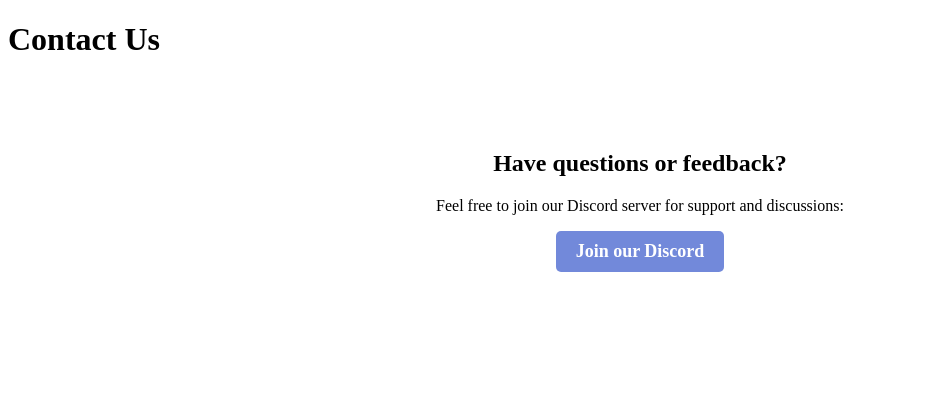
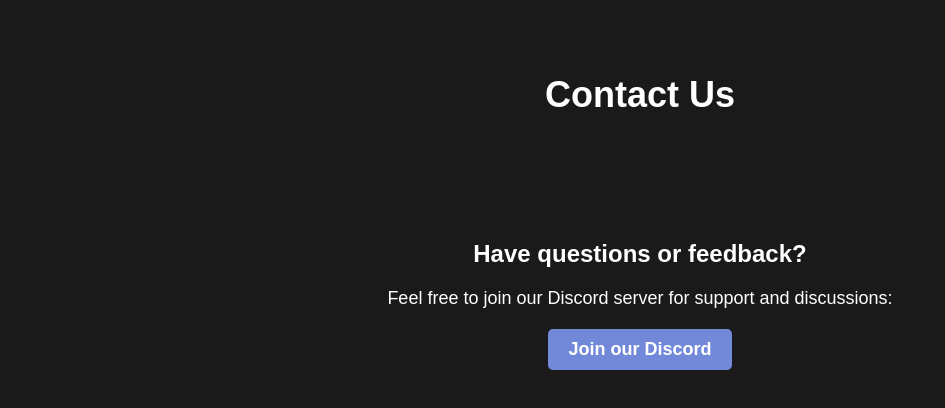
Before and after one commit to CountEveryDeath/counteverydeath.github.io, a plain HTML site: page contact.html in a window 1280 px wide. Shown: the whole page, without its empty margins (0-945 px from the left). Drawn offline with Linux system fonts and the light colour scheme.

Commit message:
Update contact.html

```diff
--- a/contact.html
+++ b/contact.html
@@ -5,16 +5,40 @@
     <meta name="viewport" content="width=device-width, initial-scale=1.0">
     <title>Contact - Count Every Death</title>
     <style>
-        /* Dein vorhandenes CSS hier */
+        body {
+            background-color: #1a1a1a;
+            color: #fff;
+            font-family: Arial, sans-serif;
+            margin: 0;
+            padding: 0;
+        }
 
-        /* CSS für die Kontaktseite */
-        .contact-container {
+        header {
             text-align: center;
             padding: 50px;
         }
 
+        h1 {
+            font-size: 36px;
+        }
+
+        main {
+            padding: 30px;
+            text-align: center;
+        }
+
         h2 {
             font-size: 24px;
+        }
+
+        .contact-container {
+            margin: 0 auto;
+            max-width: 600px;
+        }
+
+        p {
+            font-size: 18px;
+            margin-bottom: 20px;
         }
 
         .discord-link {
@@ -38,7 +62,7 @@
         <section class="contact-container">
             <h2>Have questions or feedback?</h2>
             <p>Feel free to join our Discord server for support and discussions:</p>
-            <a href="https://discord.gg/TpzYZZxcFa" class="discord-link" target="_blank">Join our Discord</a>
+            <a href="https://discord.gg/your-discord-server-link" class="discord-link" target="_blank">Join our Discord</a>
         </section>
     </main>
 </body>
```
